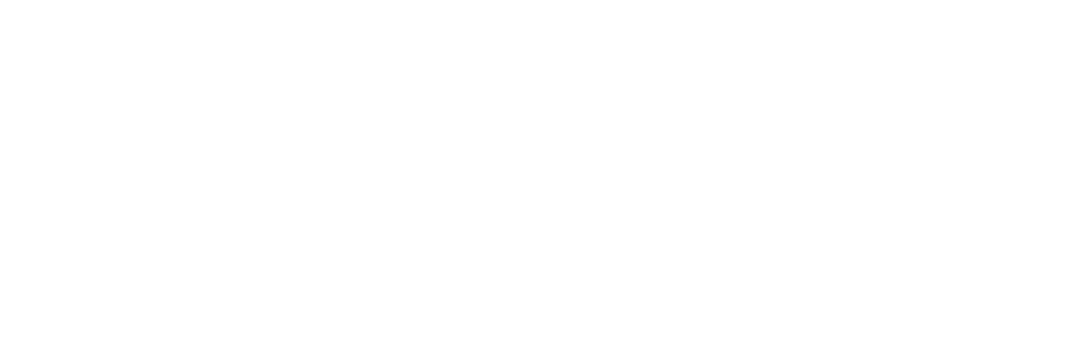
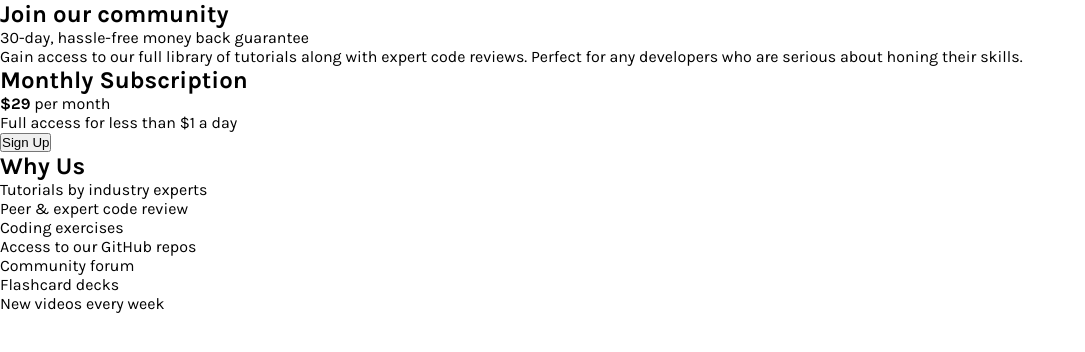
Before and after one commit to naskriK/Pricing, a plain HTML site: page index.html in a window 1280 px wide. Shown: the whole page, without its empty margins (0-1085 px from the left). Drawn offline with Linux system fonts and the light colour scheme.

Commit message:
HTML structure
Add HTML structure.

```diff
--- a/index.html
+++ b/index.html
@@ -13,5 +13,44 @@
     <link rel="stylesheet" href="./src/style/style.css" />
     <title>Frontend Mentor | Single Price Grid Component</title>
   </head>
-  <body></body>
+  <body>
+    <main class="main">
+      <div class="wrapper">
+        <article class="card">
+          <div class="card__join">
+            <h1 class="card__title">Join our community</h1>
+            <p class="card__special">
+              30-day, hassle-free money back guarantee
+            </p>
+            <p class="card__description">
+              Gain access to our full library of tutorials along with expert
+              code reviews. Perfect for any developers who are serious about
+              honing their skills.
+            </p>
+          </div>
+          <div class="card__subscription">
+            <h2 class="card__subtitle">Monthly Subscription</h2>
+            <p class="card__price-container">
+              <strong class="card__price">$29</strong>
+              <span class="card__per-price">per month</span>
+            </p>
+            <p class="card__additional">Full access for less than $1 a day</p>
+            <button class="btn btn--sign">Sign Up</button>
+          </div>
+          <div class="card__why">
+            <h2 class="card__subtitle">Why Us</h2>
+            <ul class="card__list">
+              <li class="card__item">Tutorials by industry experts</li>
+              <li class="card__item">Peer &amp; expert code review</li>
+              <li class="card__item">Coding exercises</li>
+              <li class="card__item">Access to our GitHub repos</li>
+              <li class="card__item">Community forum</li>
+              <li class="card__item">Flashcard decks</li>
+              <li class="card__item">New videos every week</li>
+            </ul>
+          </div>
+        </article>
+      </div>
+    </main>
+  </body>
 </html>
```
